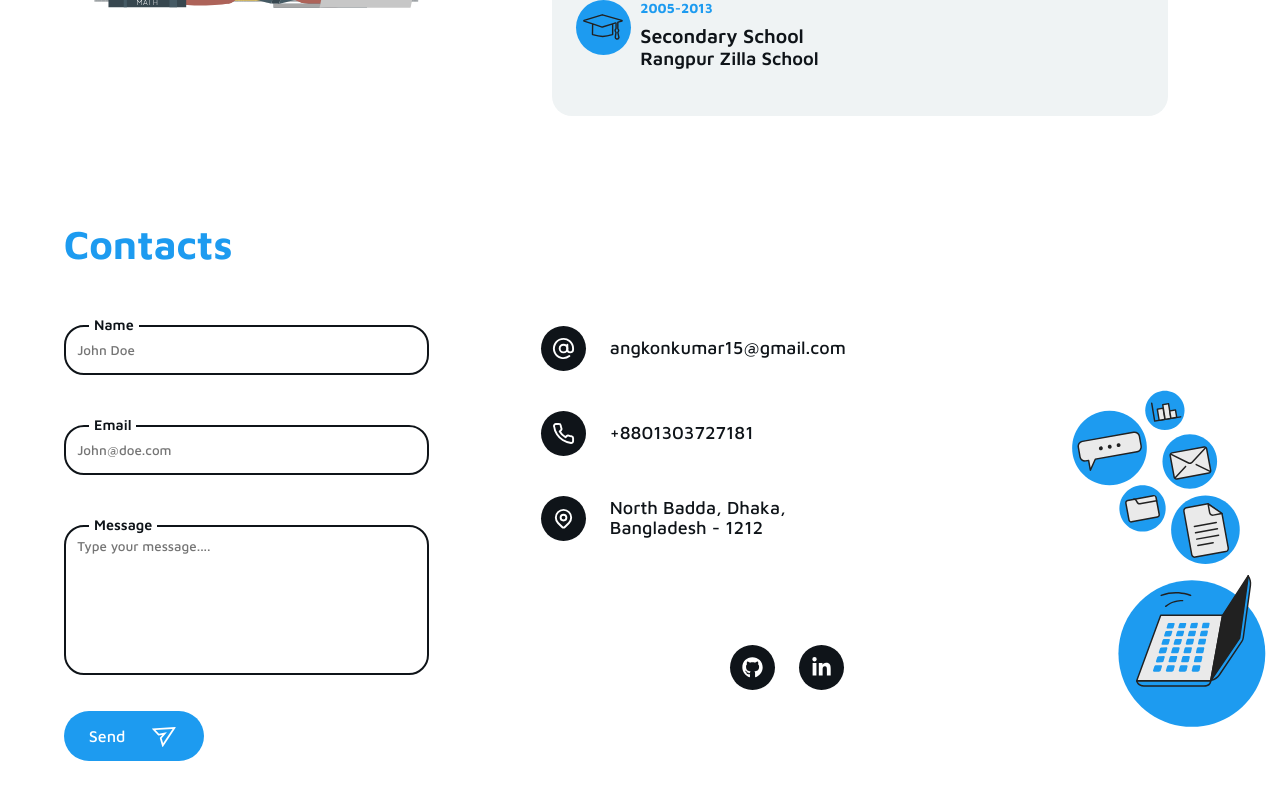
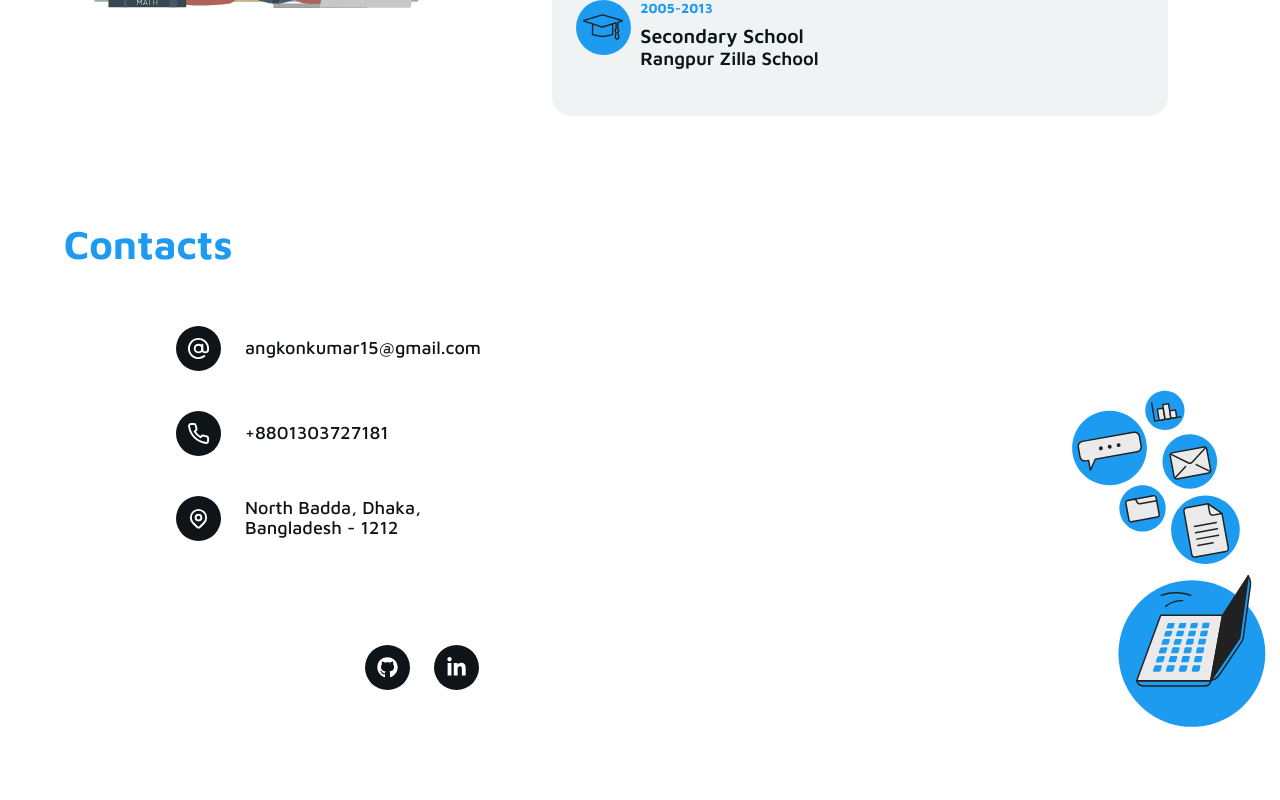
Before and after one commit to akr5515/angkon-portfolio-react, a React (Create React App) app: page / in a window 1280 px wide. Shown: the part 3672-4472 px from the top of the page. Built offline with nearby package versions, Linux system fonts and the light colour scheme; a web font is replaced by a local one.

Commit message:
feat: contacts form hidden.

```diff
--- a/src/components/core-ui/contacts/contacts-ui.js
+++ b/src/components/core-ui/contacts/contacts-ui.js
@@ -43,7 +43,7 @@ const ContactUI = ({
       <div className="contacts--container">
         <h1 style={{ color: theme.primary }}>Contacts</h1>
         <div className="contacts-body">
-          <div className="contacts-form">
+          <div className="contacts-form" style={{ display: "none" }}>
             <form ref={form} onSubmit={handleContactForm}>
               <div className="input-container">
                 <label htmlFor="Name" className={classes.label}>
```
